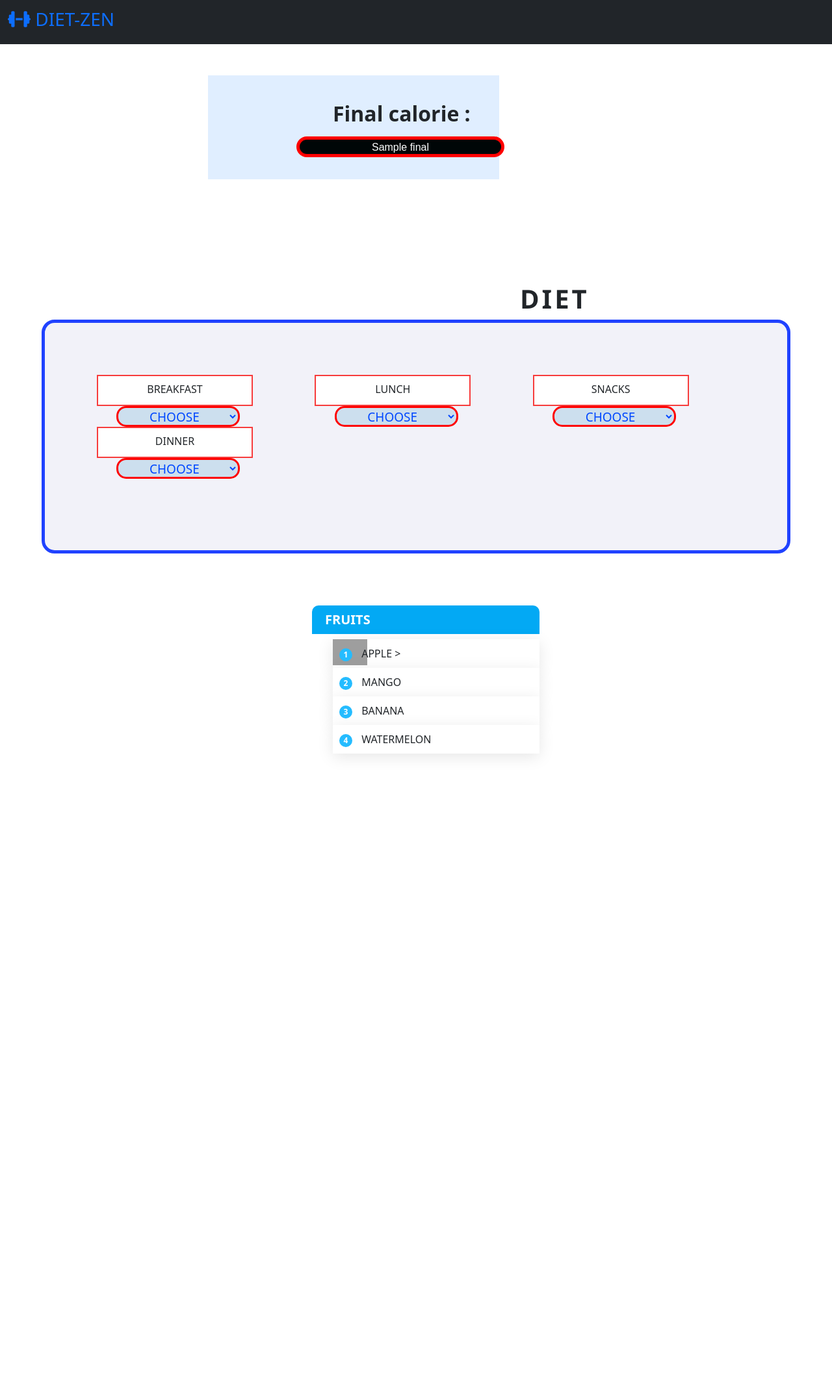
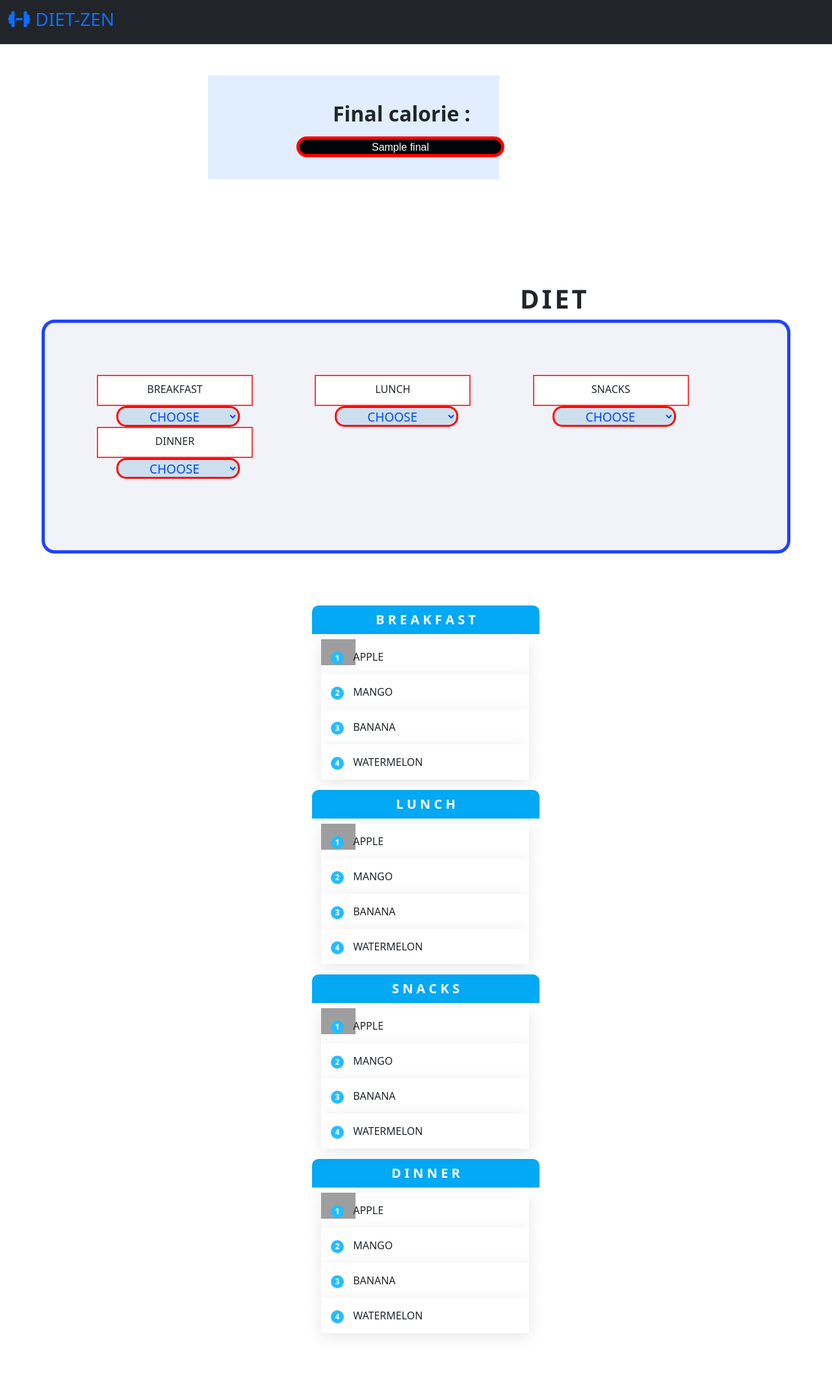
Before and after one commit to Vaishnavi0805/Diet-Plan-Maker, a Flask app: template templates/output.html in a window 1280 px wide. Shown: the whole page at 65% size. Before the commit the page ends 1165 px from the top, so only its background shows below. Run offline with Flask 2, Linux system fonts and the light colour scheme; the template is opened without the code that fills it: most values are stand-ins (such as "Sample title", 1, 10 or a date in 2020); some libraries are stand-ins or nearby versions; grey boxes are pictures that could not be loaded.

Commit message:
page 2 changes

```diff
--- a/static/styles/style2.css
+++ b/static/styles/style2.css
@@ -112,6 +112,8 @@
     border-top-right-radius: 10px;
 }
 .box h2{
+    text-align: center;
+
     color: #fff;
     background: #03a9f4;
     padding: 10px 20px;
@@ -123,19 +125,19 @@
 .box ul
 {
 position: relative;
+margin-left: -18px;
 background: #fff;
 }
 .box ul li{
     list-style: none;
-    padding: 10px;
-    width: 100%;
+    padding: 15px;
+    width: 20em;
+
     background:#fff;
     box-shadow: 0 5px 25px rgba(0,0,0,.1);
     transition:transform 0.5;
 }
-.box ul:hover{
 
-    }
 .box ul li:hover
 {
     transform: scale(1.1);
--- a/templates/output.html
+++ b/templates/output.html
@@ -126,9 +126,42 @@
         </div>
 
       <div class="box">
-        <H2>FRUITS</H2>
+        <H2>B R E A K F A S T</H2>
         <ul>
-          <li style="background-image: url(https://www.collinsdictionary.com/images/full/apple_158989157.jpg);background-size: auto 40px; background-repeat: no-repeat;"> <span> 1</span> APPLE  ></li>
+          <li style="background-image: url(https://www.collinsdictionary.com/images/full/apple_158989157.jpg);background-size: auto 40px; background-repeat: no-repeat;"> <span> 1</span> APPLE  </li>
+          <li> <span> 2</span> MANGO</li>
+          <li> <span> 3</span> BANANA</li>
+          <li> <span> 4</span> WATERMELON</li>
+
+
+
+        </ul>
+
+        <H2>L U N C H</H2>
+        <ul>
+          <li style="background-image: url(https://www.collinsdictionary.com/images/full/apple_158989157.jpg);background-size: auto 40px; background-repeat: no-repeat;"> <span> 1</span> APPLE  </li>
+          <li> <span> 2</span> MANGO</li>
+          <li> <span> 3</span> BANANA</li>
+          <li> <span> 4</span> WATERMELON</li>
+
+
+
+        </ul>
+
+        <H2>S N A C K S</H2>
+        <ul>
+          <li style="background-image: url(https://www.collinsdictionary.com/images/full/apple_158989157.jpg);background-size: auto 40px; background-repeat: no-repeat;"> <span> 1</span> APPLE  </li>
+          <li> <span> 2</span> MANGO</li>
+          <li> <span> 3</span> BANANA</li>
+          <li> <span> 4</span> WATERMELON</li>
+
+
+
+        </ul>
+
+        <H2>D I N N E R</H2>
+        <ul>
+          <li style="background-image: url(https://www.collinsdictionary.com/images/full/apple_158989157.jpg);background-size: auto 40px; background-repeat: no-repeat;"> <span> 1</span> APPLE  </li>
           <li> <span> 2</span> MANGO</li>
           <li> <span> 3</span> BANANA</li>
           <li> <span> 4</span> WATERMELON</li>
```
Also changed, not shown: app.py (line endings or trailing spaces), 1 other file.
